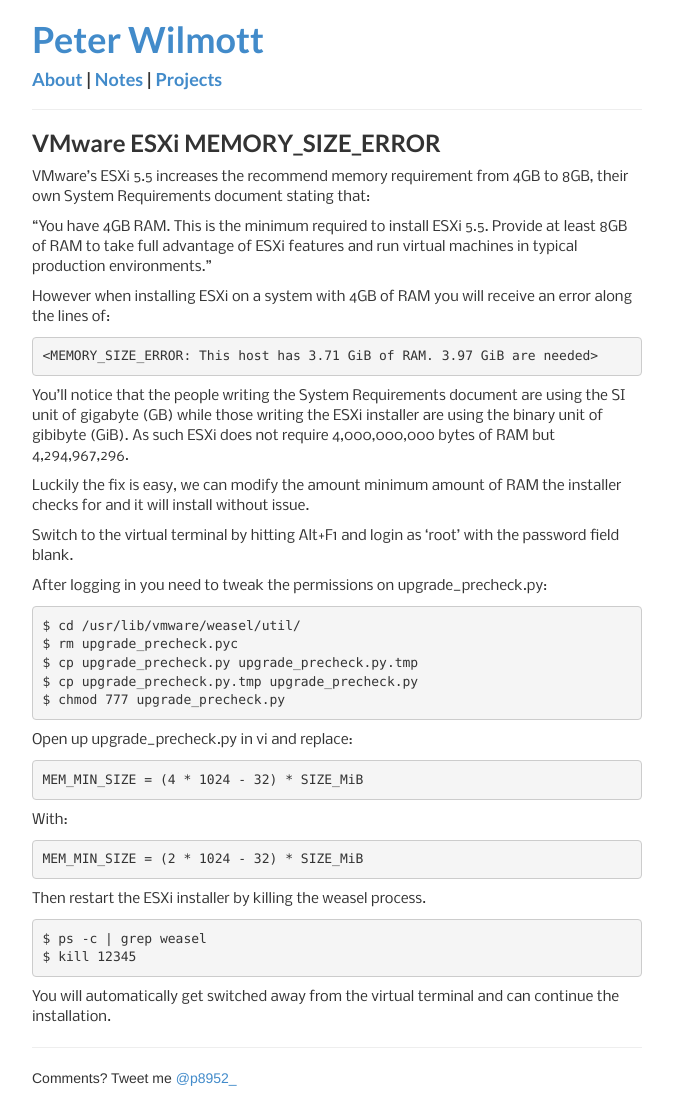
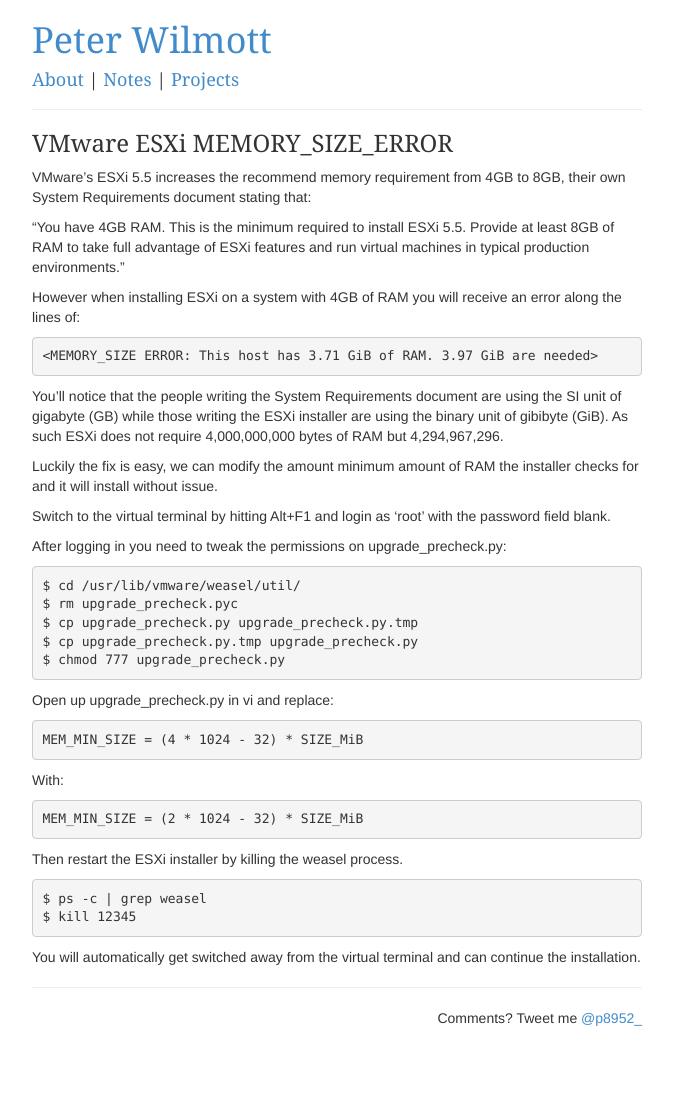
Before and after one commit to p8952/p8952.github.io.old, a Jekyll site: the page built from _posts/2014-04-22-vmware-esxi-memory-limit.markdown, in a window 1280 px wide. Shown: the whole page, without its empty margins (303-976 px from the left). Built offline with Jekyll 4.4.1, drawn with Linux system fonts in a browser that asks for light colours; Markdown is read by kramdown in place of the engine named in the settings; after the commit the page ends 1048 px from its top, so only the background shows below that.

Commit message:
Layout updates

```diff
--- a/_layouts/default.html
+++ b/_layouts/default.html
@@ -7,7 +7,6 @@
 		<link href="/res/css/bootstrap.min.css" rel="stylesheet">
 		<link href="/res/css/font-awesome.min.css" rel="stylesheet">
 		<link href="/res/css/style.css" rel="stylesheet">
-		<link href="//fonts.googleapis.com/css?family=Lato:bold|Nobile" rel="stylesheet">
 		<script>
 			(function(i,s,o,g,r,a,m){i['GoogleAnalyticsObject']=r;i[r]=i[r]||function(){
 			(i[r].q=i[r].q||[]).push(arguments)},i[r].l=1*new Date();a=s.createElement(o),
--- a/_layouts/post.html
+++ b/_layouts/post.html
@@ -5,6 +5,6 @@ layout: default
 <h3>{{ page.title }}</h3>
 {{ content }}
 <hr>
-Comments? Tweet me <a href="https://twitter.com/p8952_">@p8952_</a>
+<p class="pull-right">Comments? Tweet me <a href="https://twitter.com/p8952_">@p8952_</a></p>
 <br>
 <br>
--- a/_posts/2014-04-22-vmware-esxi-memory-limit.markdown
+++ b/_posts/2014-04-22-vmware-esxi-memory-limit.markdown
@@ -16,7 +16,7 @@ However when installing ESXi on a system with 4GB of RAM you will receive an
 error along the lines of:
 
 {% highlight bash %}
-<MEMORY_SIZE_ERROR: This host has 3.71 GiB of RAM. 3.97 GiB are needed>
+<MEMORY_SIZE ERROR: This host has 3.71 GiB of RAM. 3.97 GiB are needed>
 {% endhighlight %}
 
 You'll notice that the people writing the System Requirements document are using
--- a/_posts/2014-12-11-aws-listing-all-regions.markdown
+++ b/_posts/2014-12-11-aws-listing-all-regions.markdown
@@ -2,7 +2,7 @@
 layout: post
 title:  "Listing EC2 Instances In All Regions"
 date:   2014-12-11 00:00:00
-categories: ruby aws
+categories: aws ruby
 ---
 
 When working with EC2 instances across multiple regions I've found it's near
--- a/res/css/style.css
+++ b/res/css/style.css
@@ -1,8 +1,8 @@
 h1, h2, h3, h4, h5, h6 {
-	font-family: 'Lato', Georgia, Times, serif;
+	font-family: Georgia, Times, serif;
 }
 p {
-	font-family: 'Nobile', Helvetica, Arial, sans-serif;
+	font-family: Helvetica, Arial, sans-serif;
 }
 
 .container {
@@ -13,3 +13,19 @@ p {
 	float: right;
 	padding: 5px;
 }
+
+.graph-container {
+	width: 640px;
+	height: 512px;
+}
+
+.graph-plot {
+	width: 80%;
+	height: 100%;
+	float: left;
+}
+
+.graph-options {
+	width: 20%;
+	float: right;
+}
```
Also changed, not shown: 8 other files.
